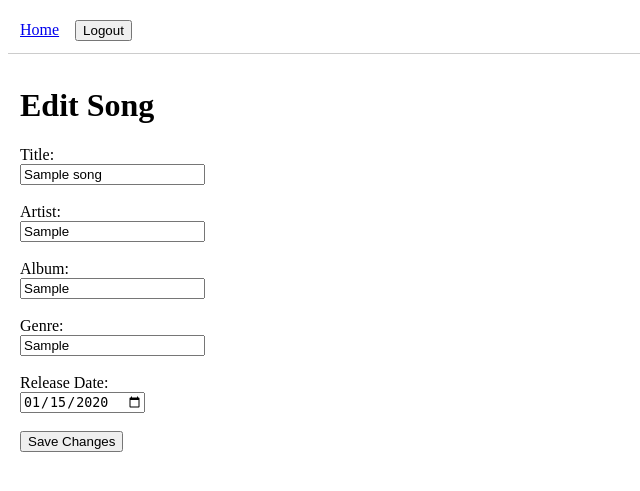
After one commit to muhammada06/Music-Catalog, a Flask app: page /admin/edit/1 in a window 1280 px wide. The commit adds this page. Shown: the top 491 px of the page, without its empty margins (0-640 px from the left). Run offline with Flask 3, Linux system fonts and the light colour scheme; a user stored in the database is signed in; tables that the repository leaves empty hold one stand-in row (values such as "Sample post").

Commit message:
added in edit feature and updated admin dashboard

```diff
--- a/app/routes/admin.py
+++ b/app/routes/admin.py
@@ -46,12 +46,6 @@ def add_song():
 
     return render_template('add_song.html')
 
-@admin.route('/delete')
-@login_required
-def delete_page():
-    admin_required()
-    songs = Song.query.filter_by(user_id=current_user.id).all()
-    return render_template('delete_song.html', songs=songs)
 
 @admin.route('/delete/<int:song_id>', methods=['POST'])
 @login_required
@@ -67,4 +61,30 @@ def delete_song(song_id):
     db.session.delete(song)
     db.session.commit()
 
-    return redirect(url_for('admin.delete_page'))
+    return redirect(url_for('admin.dashboard'))
+
+@admin.route('/edit/<int:song_id>', methods=['GET', 'POST'])
+@login_required
+def edit_song(song_id):
+    admin_required()
+
+    song = Song.query.get_or_404(song_id)
+
+    # Only allow editing your own songs
+    if song.user_id != current_user.id:
+        abort(403)
+
+    if request.method == 'POST':
+        song.title = request.form.get('title')
+        song.artist = request.form.get('artist')
+        song.album = request.form.get('album')
+        song.genre = request.form.get('genre')
+
+        release_date_str = request.form.get('release_date')
+        if release_date_str:
+            song.release_date = datetime.strptime(release_date_str, "%Y-%m-%d").date()
+
+        db.session.commit()
+        return redirect(url_for('admin.dashboard'))
+
+    return render_template('edit_song.html', song=song)
--- /dev/null
+++ b/app/templates/edit_song.html
@@ -0,0 +1,27 @@
+{% extends "base.html" %}
+
+{% block title %}Edit Song{% endblock %}
+
+{% block content %}
+<h1>Edit Song </h1>
+
+<form method="POST">
+  <label>Title:</label><br>
+  <input type="text" name="title" value="{{ song.title }}" required><br><br>
+
+  <label>Artist:</label><br>
+  <input type="text" name="artist" value="{{ song.artist }}" required><br><br>
+
+  <label>Album:</label><br>
+  <input type="text" name="album" value="{{ song.album }}"><br><br>
+
+  <label>Genre:</label><br>
+  <input type="text" name="genre" value="{{ song.genre }}"><br><br>
+
+  <label>Release Date:</label><br>
+  <input type="date" name="release_date" value="{{ song.release_date }}"><br><br>
+
+  <button type="submit">Save Changes</button>
+</form>
+
+{% endblock %}
```
Also changed, not shown: app/templates/admin_dashboard.html (+15 -12 lines), app/templates/delete_song.html (deleted, +0 -22 lines).
